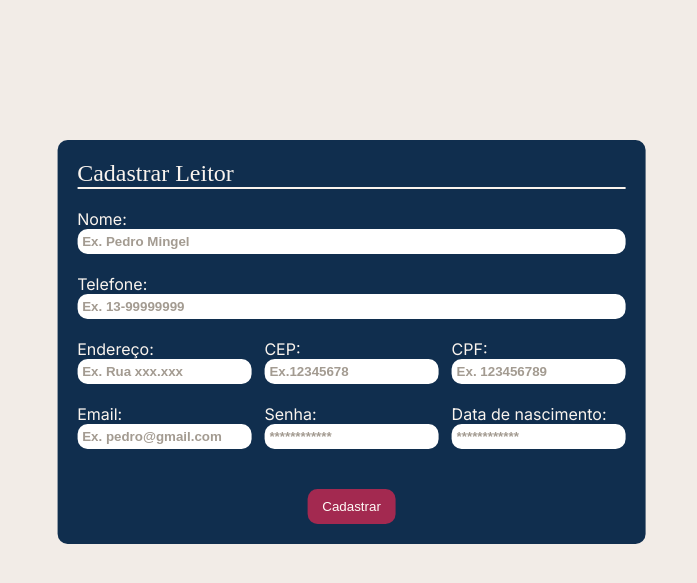
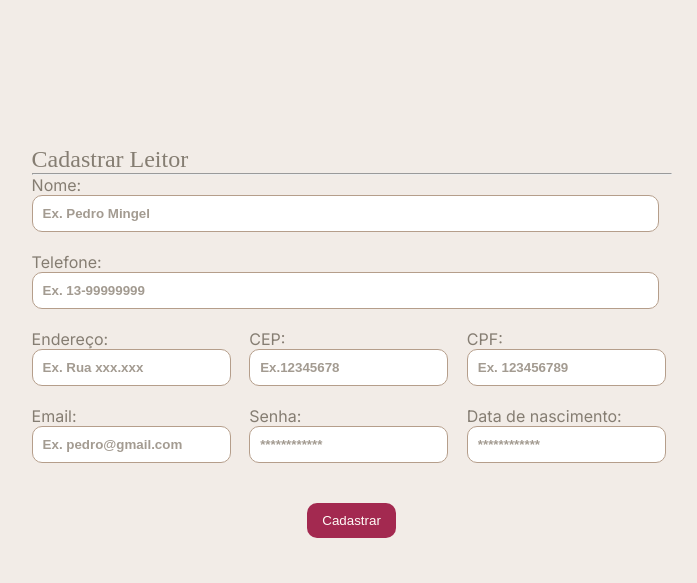
Before and after one commit to DEP0o1/SUBLI, a PHP site: page /subli/BcadastrarLeitor.php in a window 1280 px wide. Shown: the part 84-667 px from the top of the page, without its empty margins (314-1011 px from the left). Run offline with PHP 8.4, Linux system fonts and the light colour scheme; the visitor is signed in with stand-in values (Sample User, id 1); some web fonts are replaced.

Commit message:
mudanças de csssss

```diff
--- a/BcadastrarLeitor.php
+++ b/BcadastrarLeitor.php
@@ -102,10 +102,9 @@ if ($campos == 8) {
 <body>
     <div class="areaCadastro">
         <form method="post" action="" class="formAvancado1">
-            <div>
-                <h1 class="pesquisaAvancada">Cadastrar Leitor</h1>
-            </div>
-
+            <div class="tituloFormCadastro">
+                <h1>Cadastrar Leitor</h1>
+                <hr>
                 <section class="areaInput">
                     <div class="areaTituloLivro">
                         <label for="nm_leitor" class="tituloForm">Nome:</label>
@@ -159,6 +158,9 @@ if ($campos == 8) {
                         ?>
                     </div>
                 </section>
+
+            </div>
+
         </form>
 
     </div>
--- a/COISAS.txt
+++ b/COISAS.txt
@@ -1,6 +1,4 @@
 **TEM QUE FAZER PORRA**
-
-ARRUMAR FILTRO -PEDRO (OK)
 
 MOSTRAR QUEM ESTÁ COM O EMPRESTIMO NA PÁGINA DE VER EMPRESTIMOS -LUCAS
 AJUSTAR A PÁGINA DE ACEITAR/RECUSAR OS EVENTOS -LUCAS
@@ -15,6 +13,8 @@ imagem padrão
 span caso tenho nada de conteudo
 
 refazer pagina bPesquisaLeitor
+
+
 forms iguais os de doar e de cadastrar evento ou os de login
 
 NOTIFICAÇÕES EMAIL -LUCAS/CAUÃ
--- a/css/bibliotecario.css
+++ b/css/bibliotecario.css
@@ -1280,7 +1280,7 @@ aside br {
 
 .areaTituloLivro {
   width: 100%;
-  color: var(--branco);
+  color: var(--cinza);
   gap: var(--gap);
 }
 
@@ -1303,13 +1303,20 @@ aside br {
 }
 
 .tituloForm {
-  color: var(--fundo);
+  color: var(--cinza);
   text-wrap: nowrap;
   font-family: "Inter";
   font-size: 1rem;
 }
 
-.areaInput input,
+.tituloFormCadastro{
+  width: 50vw;
+}
+
+.areaInput input{
+  padding: 10px;
+  border: solid 1px var(--bege);
+}
 .formDeLado > div{
   width: 100%;
 }
@@ -1440,7 +1447,7 @@ aside br {
 /*-----------------cadastros--------------------------------------------------------------------------*/
 
 .formAvancado1 {
-  background-color: var(--azul);
+  /* background-color: var(--azul);
   color: var(--branco);
   display: flex;
   justify-content: left;
@@ -1449,7 +1456,17 @@ aside br {
   border-radius: var(--radius);
   padding: 20px;
   width: 100%;
-  height: 100%;
+  height: 100%; */
+
+  color: var(--cinza);
+    display: flex;
+    justify-content: center;
+    align-items: center;
+    flex-direction: column;
+    height: fit-content;
+    gap: 15px;
+    padding: 30px;
+    border-radius: var(--radius);
 }
 
 .titulo-area-cadastro {
```
Also changed, not shown: LdoarPerfil.php (+31 -26 lines), 1 other file. Lines whose indentation alone changed are shown as unchanged.
